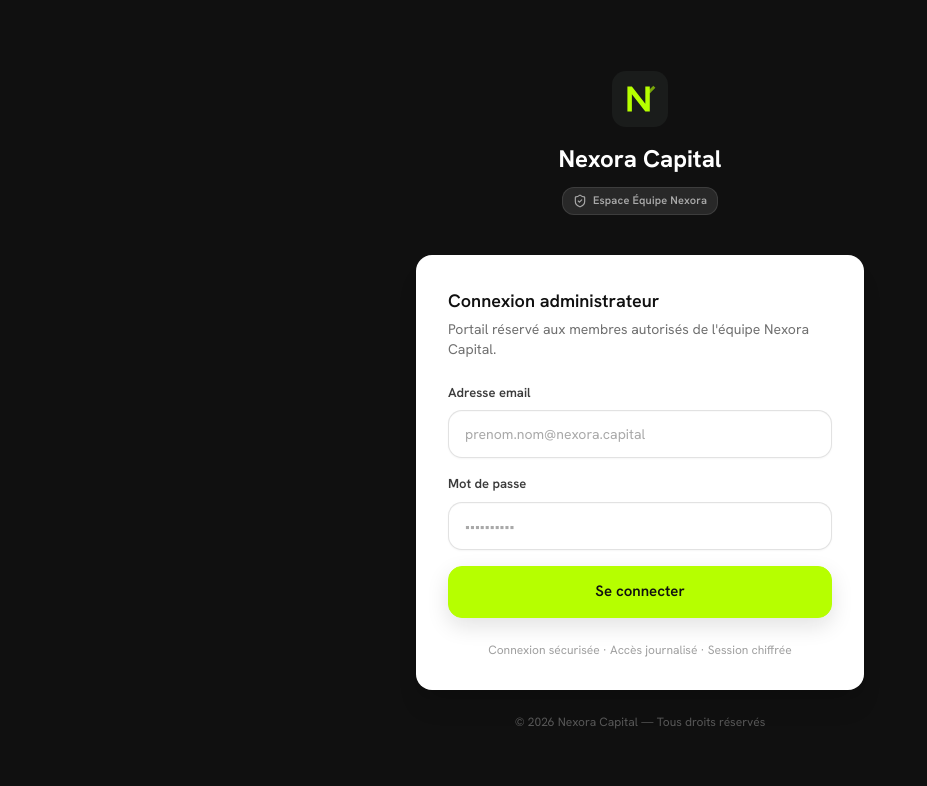
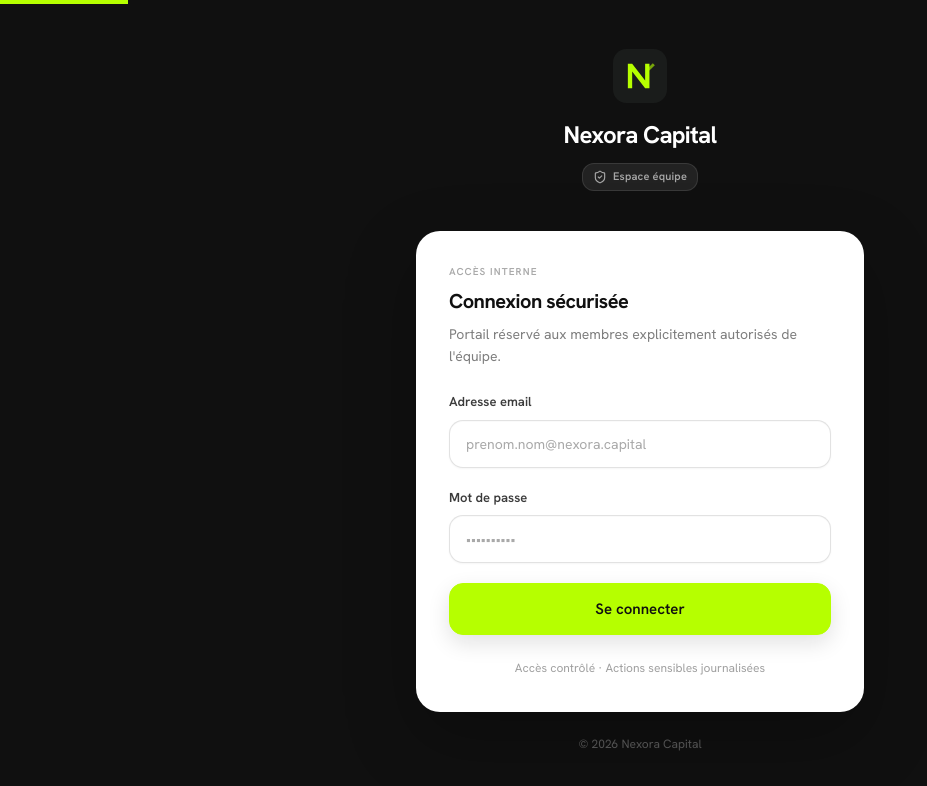
Before and after one commit to Angeouiya/elzora-capital, a Next.js app: page /admin/connexion in a window 1280 px wide. Shown: the top 786 px of the page, without its empty margins (0-927 px from the left). Built offline with nearby package versions, Linux system fonts and the light colour scheme.

Commit message:
fix(auth): verify admin role before opening internal portal

```diff
--- a/app/admin/connexion/page.tsx
+++ b/app/admin/connexion/page.tsx
@@ -1,13 +1,13 @@
 "use client";
 
-import { useState, FormEvent } from "react";
-import { signIn } from "next-auth/react";
+import { FormEvent, useState } from "react";
+import { signIn, signOut } from "next-auth/react";
 import { useRouter } from "next/navigation";
+import { AlertCircle, ShieldCheck } from "lucide-react";
 import { NexoraLogoDark } from "@/components/NexoraLogo";
+import { Badge } from "@/components/ui/Badge";
 import { Button } from "@/components/ui/Button";
 import { Input } from "@/components/ui/Input";
-import { Badge } from "@/components/ui/Badge";
-import { ShieldCheck, AlertCircle } from "lucide-react";
 
 export default function AdminConnexionPage() {
   const router = useRouter();
@@ -16,8 +16,8 @@ export default function AdminConnexionPage() {
   const [error, setError] = useState("");
   const [loading, setLoading] = useState(false);
 
-  const handleSubmit = async (e: FormEvent) => {
-    e.preventDefault();
+  const handleSubmit = async (event: FormEvent) => {
+    event.preventDefault();
     setError("");
     setLoading(true);
 
@@ -29,11 +29,26 @@ export default function AdminConnexionPage() {
       });
 
       if (result?.error) {
-        setError("Identifiants incorrects. Accès réservé à l'équipe Nexora.");
-      } else {
-        router.push("/admin/dashboard");
+        setError("Identifiants incorrects. Accès réservé aux membres autorisés.");
+        return;
       }
+
+      const sessionResponse = await fetch("/api/auth/session", {
+        cache: "no-store",
+      });
+      const session = await sessionResponse.json();
+      const role = session?.user?.role as string | undefined;
+
+      if (role !== "ADMIN") {
+        await signOut({ redirect: false });
+        setError("Ce compte n'est pas autorisé à accéder à ce portail.");
+        return;
+      }
+
+      router.replace("/admin/dashboard");
+      router.refresh();
     } catch {
+      await signOut({ redirect: false }).catch(() => undefined);
       setError("Erreur de connexion. Veuillez réessayer.");
     } finally {
       setLoading(false);
@@ -41,32 +56,36 @@ export default function AdminConnexionPage() {
   };
 
   return (
-    <div className="min-h-screen bg-[#101010] flex items-center justify-center p-4">
+    <div className="relative flex min-h-screen items-center justify-center overflow-hidden bg-[#101010] p-4 sm:p-6">
+      <div className="absolute left-0 top-0 h-1 w-32 bg-[#B6FF00]" aria-hidden="true" />
+
       <div className="w-full max-w-md">
-        {/* Logo */}
-        <div className="flex flex-col items-center mb-10">
-          <NexoraLogoDark size={56} />
-          <h1 className="text-white text-2xl font-bold mt-4">Nexora Capital</h1>
-          <Badge variant="default" className="mt-3 bg-white/10 text-white/60 border border-white/10">
-            <ShieldCheck className="h-3.5 w-3.5 mr-1.5" />
-            Espace Équipe Nexora
+        <div className="mb-8 flex flex-col items-center sm:mb-10">
+          <NexoraLogoDark size={54} />
+          <h1 className="mt-4 text-2xl font-bold tracking-[-0.03em] text-white">Nexora Capital</h1>
+          <Badge variant="default" className="mt-3 border-white/10 bg-white/8 text-white/60">
+            <ShieldCheck className="mr-1.5 h-3.5 w-3.5" />
+            Espace équipe
           </Badge>
         </div>
 
-        {/* Form Card */}
-        <div className="bg-white rounded-2xl p-8 shadow-xl">
-          <h2 className="text-lg font-semibold text-[#101010] mb-1">Connexion administrateur</h2>
-          <p className="text-sm text-[#101010]/60 mb-6">
-            Portail réservé aux membres autorisés de l&apos;équipe Nexora Capital.
-          </p>
+        <div className="rounded-[24px] border border-white/8 bg-white p-5 shadow-[0_26px_70px_rgba(0,0,0,0.28)] sm:p-8">
+          <div className="mb-6">
+            <p className="text-[10px] font-semibold uppercase tracking-[0.11em] text-[#101010]/36">Accès interne</p>
+            <h2 className="mt-2 text-xl font-bold tracking-[-0.025em] text-[#101010]">Connexion sécurisée</h2>
+            <p className="mt-2 text-sm leading-relaxed text-[#101010]/54">
+              Portail réservé aux membres explicitement autorisés de l&apos;équipe.
+            </p>
+          </div>
 
-          <form onSubmit={handleSubmit} className="space-y-4">
+          <form onSubmit={handleSubmit} className="space-y-5">
             <Input
               label="Adresse email"
               type="email"
               placeholder="prenom.nom@nexora.capital"
               value={email}
-              onChange={(e) => setEmail(e.target.value)}
+              onChange={(event) => setEmail(event.target.value)}
+              autoComplete="email"
               required
             />
             <Input
@@ -74,35 +93,30 @@ export default function AdminConnexionPage() {
               type="password"
               placeholder="••••••••••"
               value={password}
-              onChange={(e) => setPassword(e.target.value)}
+              onChange={(event) => setPassword(event.target.value)}
+              autoComplete="current-password"
               required
             />
 
             {error && (
-              <div className="flex items-center gap-2 p-3 rounded-lg bg-[#C62828]/10 text-[#C62828] text-sm">
-                <AlertCircle className="h-4 w-4 shrink-0" />
-                {error}
+              <div role="alert" className="flex items-start gap-2.5 rounded-[14px] border border-[#C62828]/12 bg-[#C62828]/7 p-3.5 text-[#C62828]">
+                <AlertCircle className="mt-0.5 h-4 w-4 shrink-0" />
+                <span className="text-sm leading-relaxed">{error}</span>
               </div>
             )}
 
-            <Button
-              type="submit"
-              variant="primary"
-              size="lg"
-              loading={loading}
-              className="w-full"
-            >
+            <Button type="submit" variant="primary" size="lg" loading={loading} fullWidth>
               Se connecter
             </Button>
           </form>
 
-          <p className="text-xs text-[#101010]/40 text-center mt-6">
-            Connexion sécurisée · Accès journalisé · Session chiffrée
+          <p className="mt-6 text-center text-xs leading-relaxed text-[#101010]/40">
+            Accès contrôlé · Actions sensibles journalisées
           </p>
         </div>
 
-        <p className="text-center text-white/30 text-xs mt-6">
-          © {new Date().getFullYear()} Nexora Capital — Tous droits réservés
+        <p className="mt-6 text-center text-xs text-white/28">
+          © {new Date().getFullYear()} Nexora Capital
         </p>
       </div>
     </div>
```
